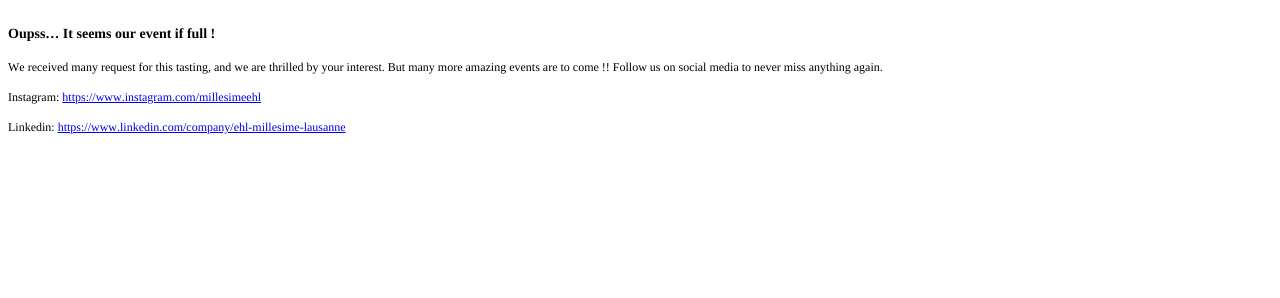
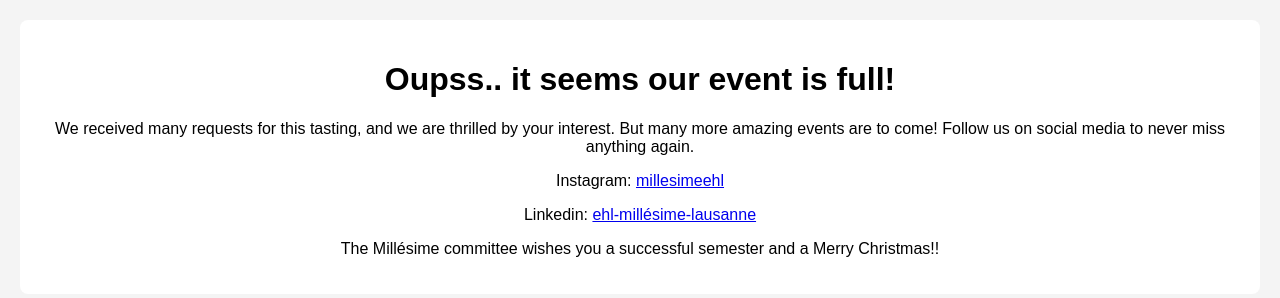
Before and after one commit to Heisen-ea/Mill-sime, a plain HTML site: page index.html in a window 1280 px wide. Drawn offline with Linux system fonts and the light colour scheme.

Commit message:
Update index.html

```diff
--- a/index.html
+++ b/index.html
@@ -1,28 +1,18 @@
-<!DOCTYPE html PUBLIC "-//W3C//DTD HTML 4.01//EN" "http://www.w3.org/TR/html4/strict.dtd">
-<html>
+<!DOCTYPE html>
+<html lang="en">
 <head>
-  <meta http-equiv="Content-Type" content="text/html; charset=utf-8">
-  <meta http-equiv="Content-Style-Type" content="text/css">
-  <title></title>
-  <meta name="Generator" content="Cocoa HTML Writer">
-  <meta name="CocoaVersion" content="2487.2">
-  <style type="text/css">
-    p.p1 {margin: 0.0px 0.0px 0.0px 0.0px; font: 14.0px Times; min-height: 18.0px}
-    p.p2 {margin: 0.0px 0.0px 0.0px 0.0px; font: 14.0px Times}
-    p.p3 {margin: 0.0px 0.0px 0.0px 0.0px; font: 12.0px Times}
-    p.p4 {margin: 0.0px 0.0px 0.0px 0.0px; font: 12.0px Times; min-height: 14.0px}
-    span.s1 {font-kerning: none}
-    span.s2 {font: 12.0px Times; font-kerning: none}
-  </style>
+    <meta charset="UTF-8">
+    <meta name="viewport" content="width=device-width, initial-scale=1.0">
+    <title>Oupss.. it seems our event is full</title>
+    <link rel="stylesheet" type="text/css" href="style.css">
 </head>
 <body>
-<p class="p1"><span class="s1"></span><br></p>
-<p class="p2"><span class="s1"><b>Oupss… It seems our event if full !</b></span></p>
-<p class="p1"><span class="s1"><b></b></span><br></p>
-<p class="p3"><span class="s1">We received many request for this tasting, and we are thrilled by your interest. But many more amazing events are to come !! Follow us on social media to never miss anything again.</span></p>
-<p class="p4"><span class="s1"></span><br></p>
-<p class="p3"><span class="s1">Instagram: <a href="https://www.instagram.com/millesimeehl/"><span class="s2">https://www.instagram.com/millesimeehl</span></a></span></p>
-<p class="p4"><span class="s1"></span><br></p>
-<p class="p3"><span class="s1">Linkedin: <a href="https://www.linkedin.com/company/ehl-millesime-lausanne/?viewAsMember=true"><span class="s2">https://www.linkedin.com/company/ehl-millesime-lausanne</span></a></span></p>
+    <div class="message-container">
+        <h1>Oupss.. it seems our event is full!</h1>
+        <p>We received many requests for this tasting, and we are thrilled by your interest. But many more amazing events are to come! Follow us on social media to never miss anything again.</p>
+        <p>Instagram: <a href="https://www.instagram.com/millesimeehl" target="_blank">millesimeehl</a></p>
+        <p>Linkedin: <a href="https://www.linkedin.com/company/ehl-millésime-lausanne" target="_blank">ehl-millésime-lausanne</a></p>
+        <p>The Millésime committee wishes you a successful semester and a Merry Christmas!!</p>
+    </div>
 </body>
 </html>
```
